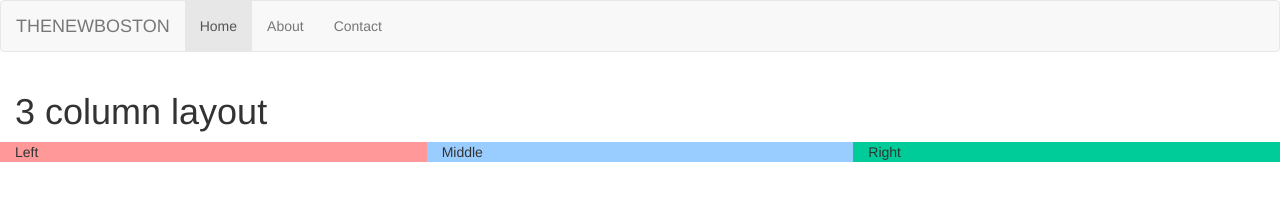
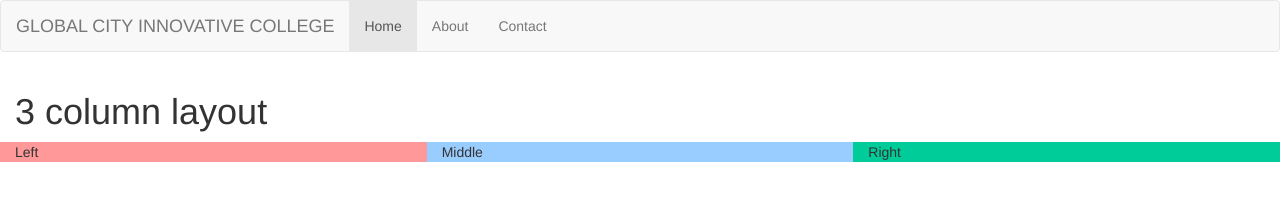
Before and after one commit to XxVincentPetatexX/html, a plain HTML site: page index.html in a window 1280 px wide. Drawn offline with nearby package versions, Linux system fonts and the light colour scheme.

Commit message:
version 2

```diff
--- a/index.html
+++ b/index.html
@@ -16,7 +16,7 @@
 
             <!-- Logo -->
             <div class="navbar-header">
-                <a href="#" class="navbar-brand">THENEWBOSTON</a>
+                <a href="#" class="navbar-brand">GLOBAL CITY INNOVATIVE COLLEGE</a>
             </div>
 
             <!-- Menu Items -->
```
